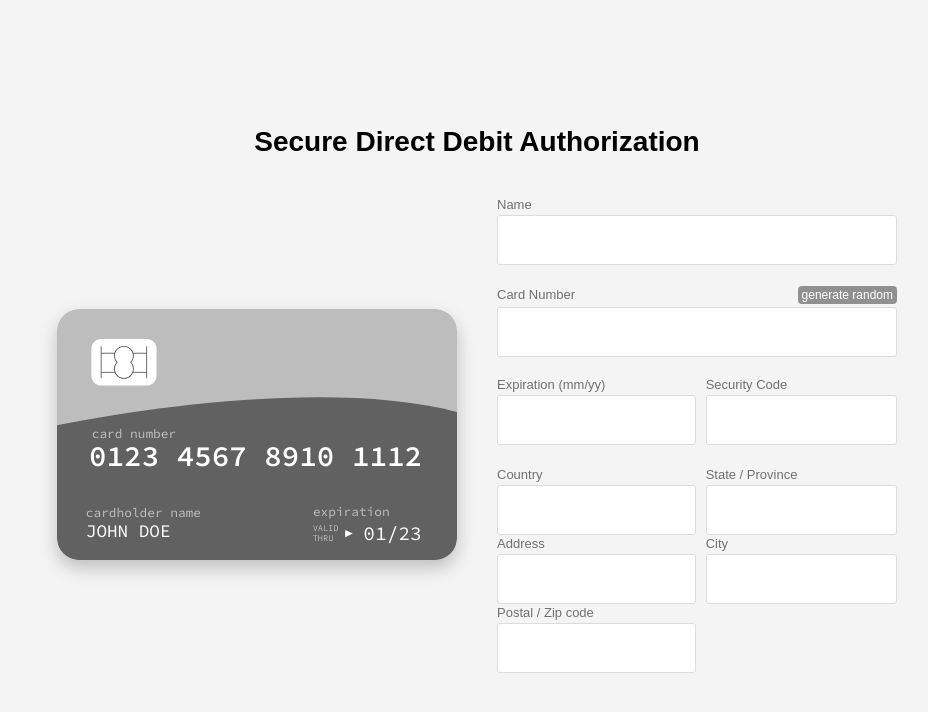
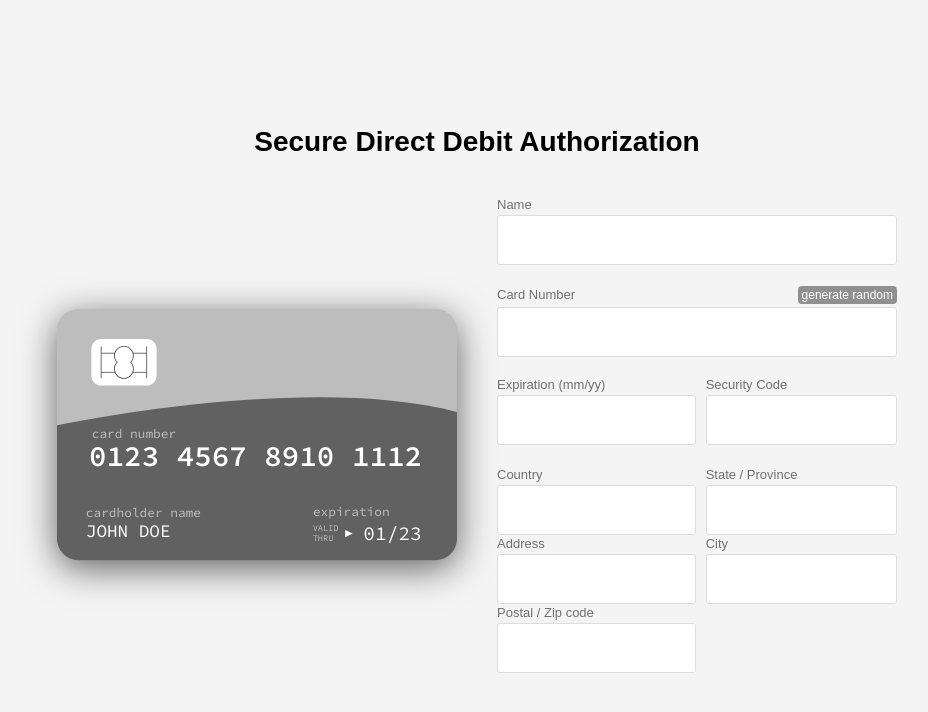
Before and after one commit to INTERACsecure/interac, a plain HTML site: page payment.html in a window 1280 px wide. Shown: the whole page, without its empty margins (163-1091 px from the left). Drawn offline with Linux system fonts and the light colour scheme; a script that the page names is missing.

Commit message:
Update style.css

```diff
--- a/style.css
+++ b/style.css
@@ -124,9 +124,9 @@ input {
 .creditcard svg#cardfront,
 .creditcard svg#cardback {
     width: 100%;
-box-shadow: 0px 8px 18px rgba(0, 0, 0, 0.22);
-
+    overflow: visible;     /* <-- FIX */
     border-radius: 22px;
+    filter: drop-shadow(0px 8px 18px rgba(0,0,0,0.6)); /* better for SVGs */
 }
 
 
```
